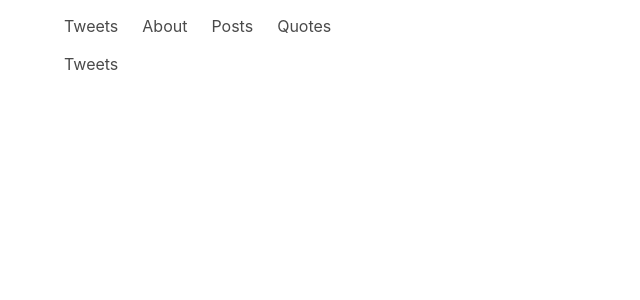
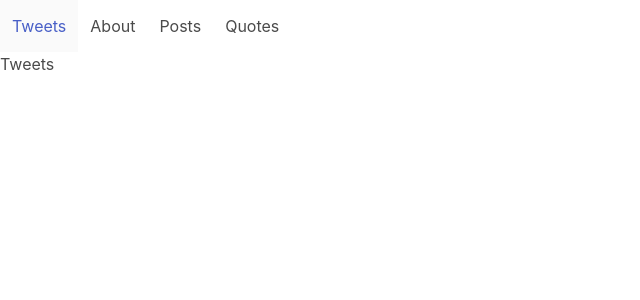
Before and after one commit to tiagoamaro/tiagoamaro.com.br_nextjs, a Next.js app: page / in a window 1280 px wide. Shown: the top 300 px of the page, without its empty margins (0-640 px from the left). Built offline with nearby package versions, Linux system fonts and the light colour scheme.

Commit message:
Remove container from Layout

```diff
--- a/components/layout.js
+++ b/components/layout.js
@@ -1,9 +1,9 @@
 import NavBar from '../components/navbar'
 import Head from 'next/head'
 
-export default function Theme ({ children }) {
+export default function Layout ({ children }) {
   return (
-    <div className='container'>
+    <>
       <Head>
         <title>Tiago Padrela Amaro</title>
         <meta name='viewport' content='initial-scale=1.0, width=device-width' />
@@ -13,6 +13,6 @@ export default function Theme ({ children }) {
       </Head>
       <NavBar />
       {children}
-    </div>
+    </>
   )
 }
```
